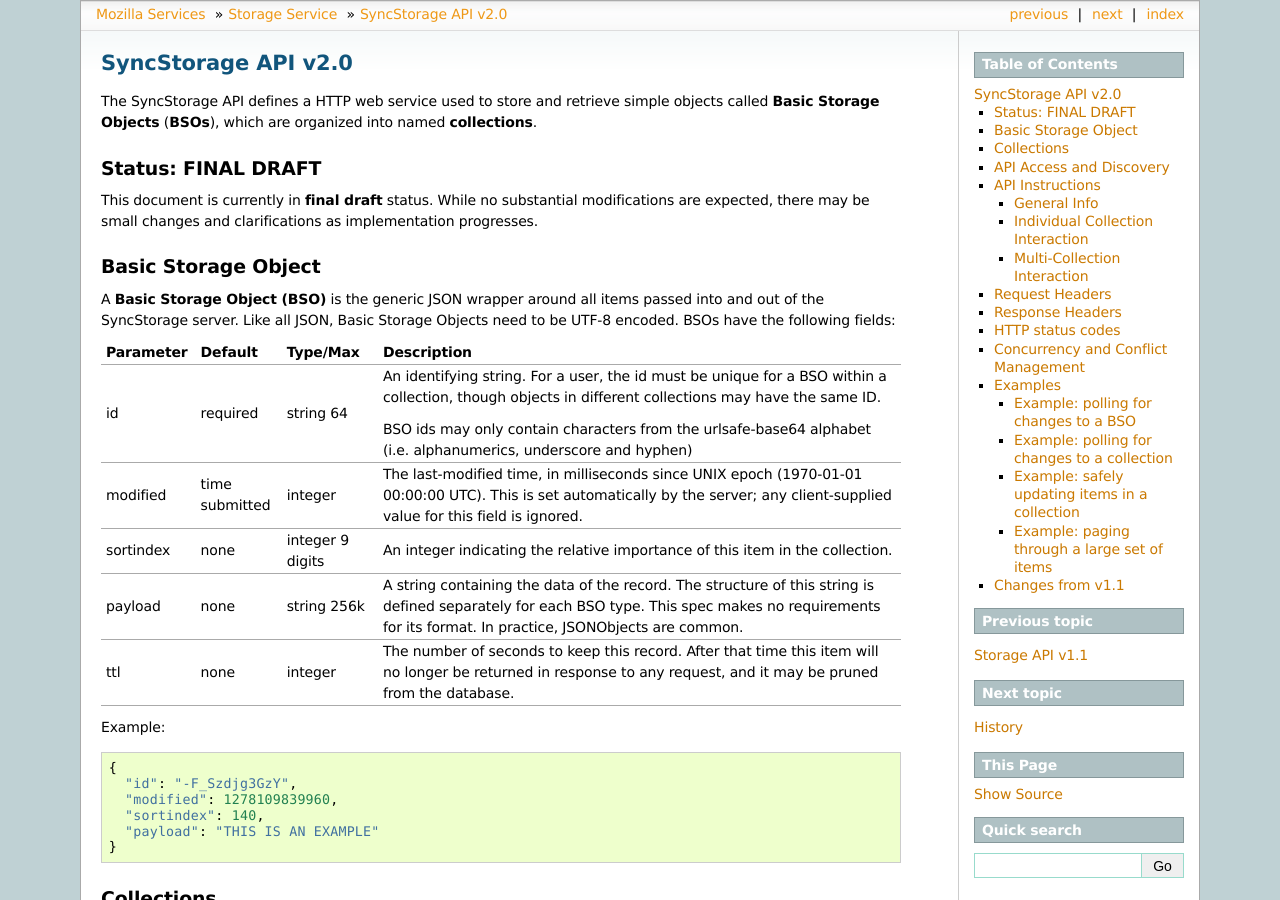
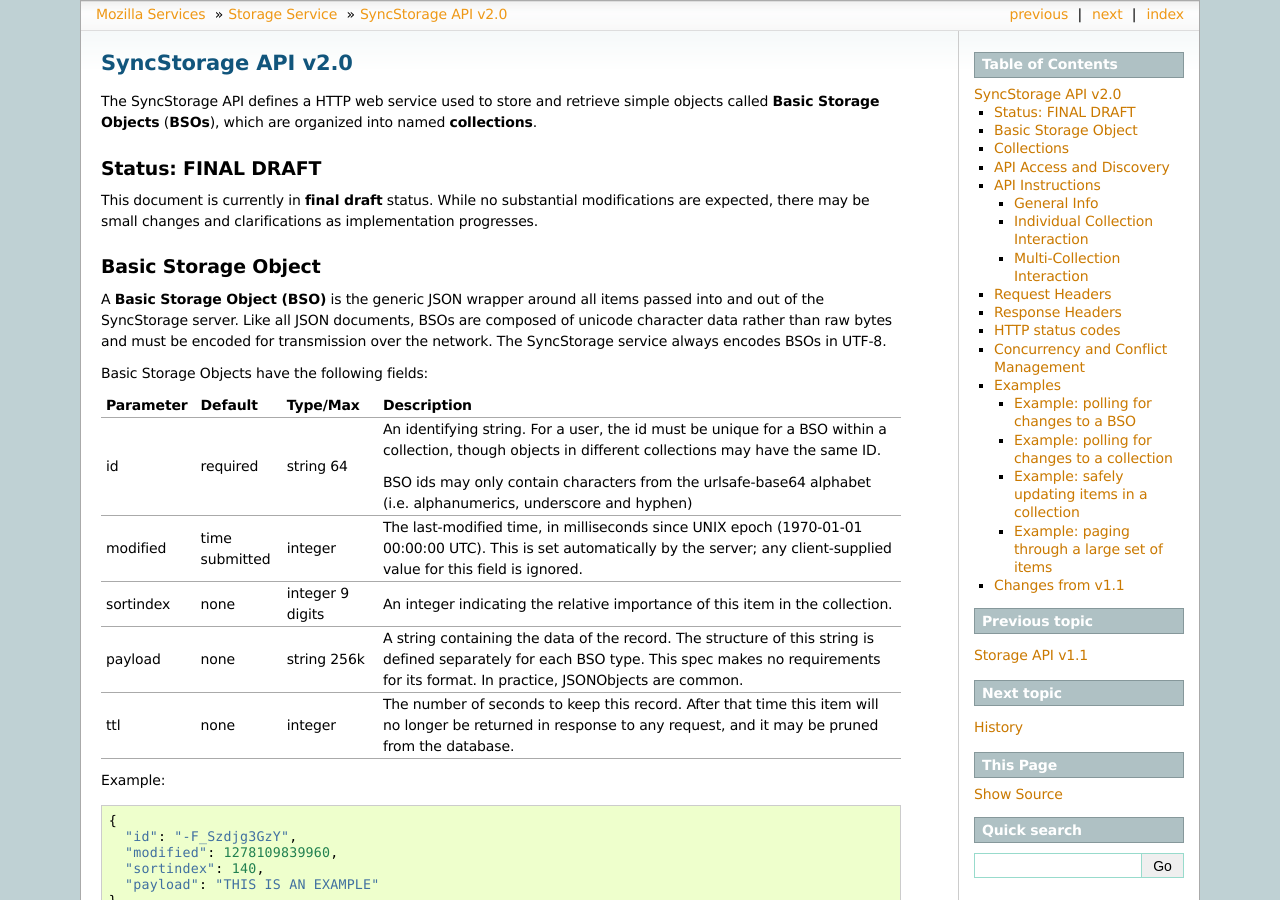
Before and after one commit to mozilla-services/docs, a Sphinx documentation site: the page built from source/storage/apis-2.0.rst, in a window 1280 px wide and 900 px high. Built offline with Sphinx 7.4.7, drawn with Linux system fonts in a browser that asks for light colours; the version number could not be read and is left out.

Commit message:
[Storage] Clarify BSO utf8 encoding.

```diff
--- a/source/storage/apis-2.0.rst
+++ b/source/storage/apis-2.0.rst
@@ -23,8 +23,13 @@
 ====================
 
 A **Basic Storage Object (BSO)** is the generic JSON wrapper around all
-items passed into and out of the SyncStorage server. Like all JSON, Basic
-Storage Objects need to be UTF-8 encoded. BSOs have the following fields:
+items passed into and out of the SyncStorage server. Like all JSON documents,
+BSOs are composed of unicode character data rather than raw bytes and must
+be encoded for transmission over the network.  The SyncStorage service always
+encodes BSOs in UTF-8.
+
+Basic Storage Objects have the following fields:
+
 
 +---------------+-----------+------------+---------------------------------------------------------------+
 | Parameter     | Default   | Type/Max   |  Description                                                  |
```
